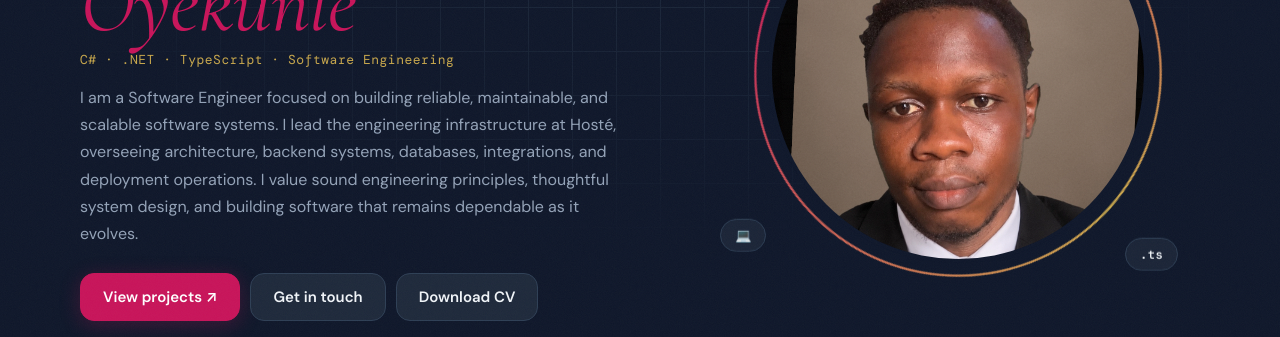
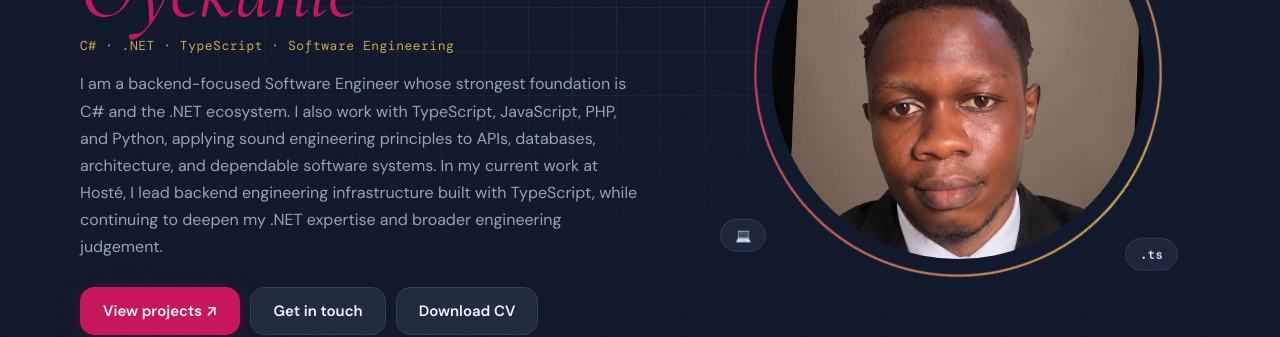
Before and after one commit to khaleed-x/Portfolio, a React (Vite) app: page / in a window 1280 px wide. Shown: the part 345-682 px from the top of the page. Built offline with nearby package versions, Linux system fonts and the light colour scheme; no server answers; a web font is replaced by a local one.

Commit message:
Clarify engineering profile and technical breadth

```diff
--- a/src/content/profile.ts
+++ b/src/content/profile.ts
@@ -6,7 +6,7 @@ export const profile = {
   company: 'khaleed-x Technology',
   eyebrow: 'C# · .NET · TypeScript · Software Engineering',
   intro:
-  'I am a Software Engineer focused on building reliable, maintainable, and scalable software systems. I lead the engineering infrastructure at Hosté, overseeing architecture, backend systems, databases, integrations, and deployment operations. I value sound engineering principles, thoughtful system design, and building software that remains dependable as it evolves.',
+  'I am a backend-focused Software Engineer whose strongest foundation is C# and the .NET ecosystem. I also work with TypeScript, JavaScript, PHP, and Python, applying sound engineering principles to APIs, databases, architecture, and dependable software systems. In my current work at Hosté, I lead backend engineering infrastructure built with TypeScript, while continuing to deepen my .NET expertise and broader engineering judgement.',
   cvPath: '/Khalid Oyekunle CV.pdf',
   photo: '/khalid1.PNG',
   photoBadge: 'Software Engineer',
```
